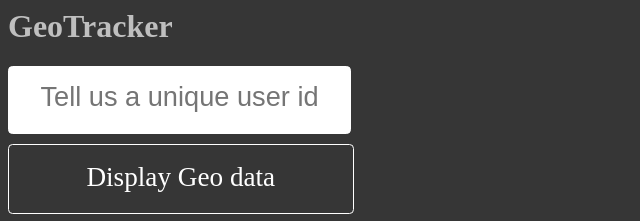
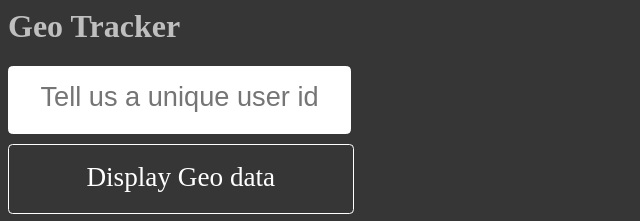
Before and after one commit to tymiles003/snapMyTrack, a website: page index.html in a window 1280 px wide. Shown: the top 221 px of the page, 0-640 px from the left. Drawn offline with nearby package versions, Linux system fonts and the light colour scheme; some packages are replaced by stand-ins of ours; no server answers.

Commit message:
Dummy change to test push to OpenShift from Koding

```diff
--- a/index.html
+++ b/index.html
@@ -1,6 +1,6 @@
 <html>
   <head>
-    <title>GeoTracker</title>
+    <title>Geo Tracker</title>
     <meta name="author" content="DsignMatters"/>
     <meta name="description" content="Simple location tracker"/>
 	  <meta name="keywords" content="dsignmatters, simple, location, tracker, tracking, lattitude, longitufe, geo, location, google api, map"/>
@@ -19,7 +19,7 @@
     <script src="https://maps.googleapis.com/maps/api/js"></script>
   </head>
   <body class="body">
-    <h1>GeoTracker</h1>
+    <h1>Geo Tracker</h1>
     <!-- set userId value to 'allUsers' to display geo-data of all users -->
     <input id="userId" class="userInput" value="" placeholder="Tell us a unique user id">
     <div id="showMyGeoData" class="button">Display Geo data</div>
```
